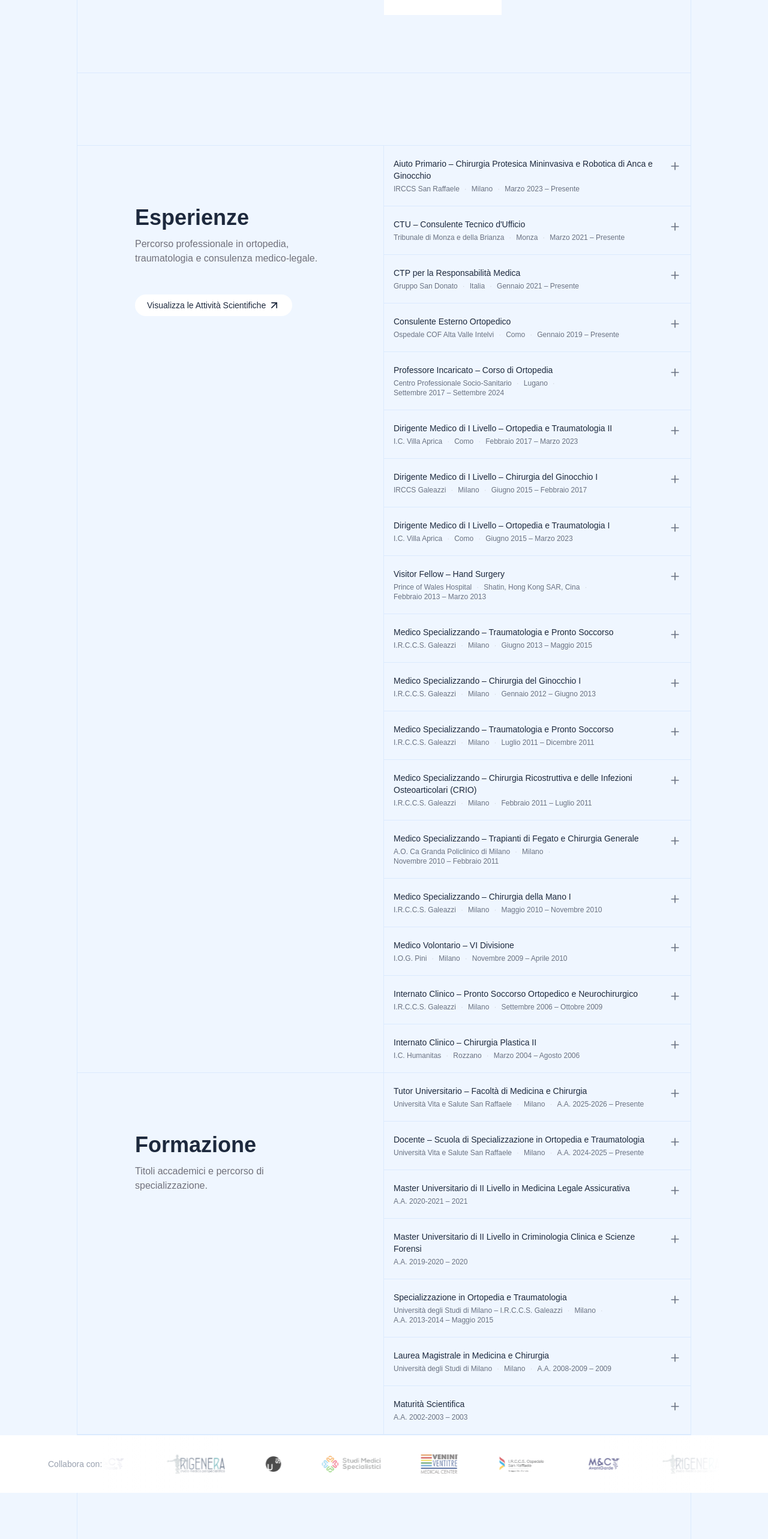
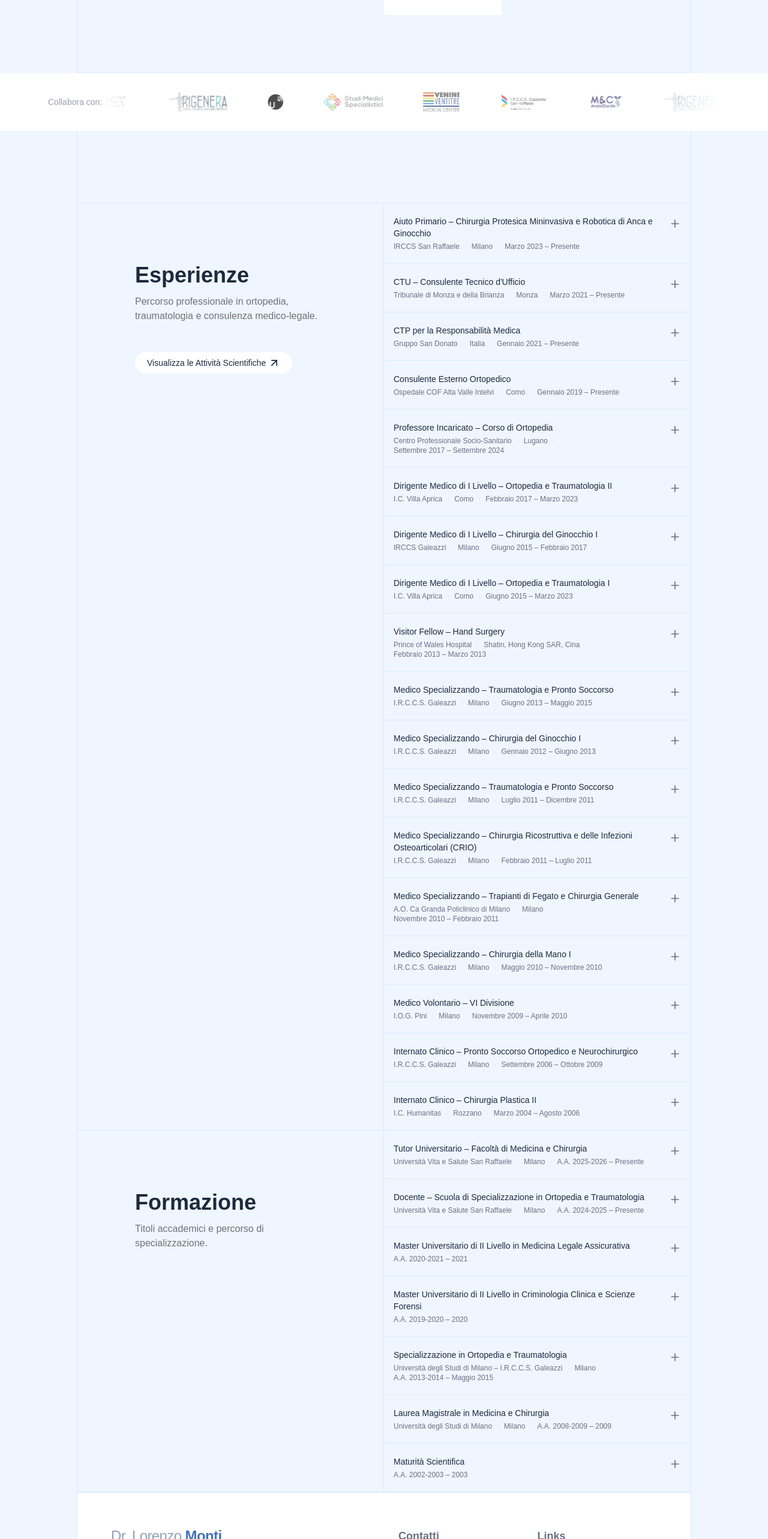
Before and after one commit to skxt/lorenzomonti, a Next.js app: page / in a window 1280 px wide. Shown: the part 1940-4506 px from the top of the page at 60% size. Built offline with nearby package versions, Linux system fonts and the light colour scheme; a web font is replaced by a local one.

Commit message:
feat(App): clean page from unused imports

```diff
--- a/app/page.tsx
+++ b/app/page.tsx
@@ -1,10 +1,5 @@
-import { CtaSection } from "@/sections/cta-section";
-import { FaqSection } from "@/sections/faq-section";
-import { FeatureSection } from "@/sections/feature-section";
-import { HeroSection } from "@/sections/hero-section";
 import { CollaborationsSection } from "@/sections/collaborations-section";
 import { ServiceSection } from "@/sections/service-section";
-import { WorkSection } from "@/sections/work-section";
 import { AboutSection } from "@/sections/about-section";
 import { WhereSection } from "@/sections/where-section";
 import { ExperienceSection } from "@/sections/experience-section";
@@ -15,9 +10,8 @@ export default function Page() {
       <AboutSection />
       <ServiceSection />
       <WhereSection />
+      <CollaborationsSection />
       <ExperienceSection />
-      <CollaborationsSection />
-      <FaqSection />
     </main>
   );
 }
```
